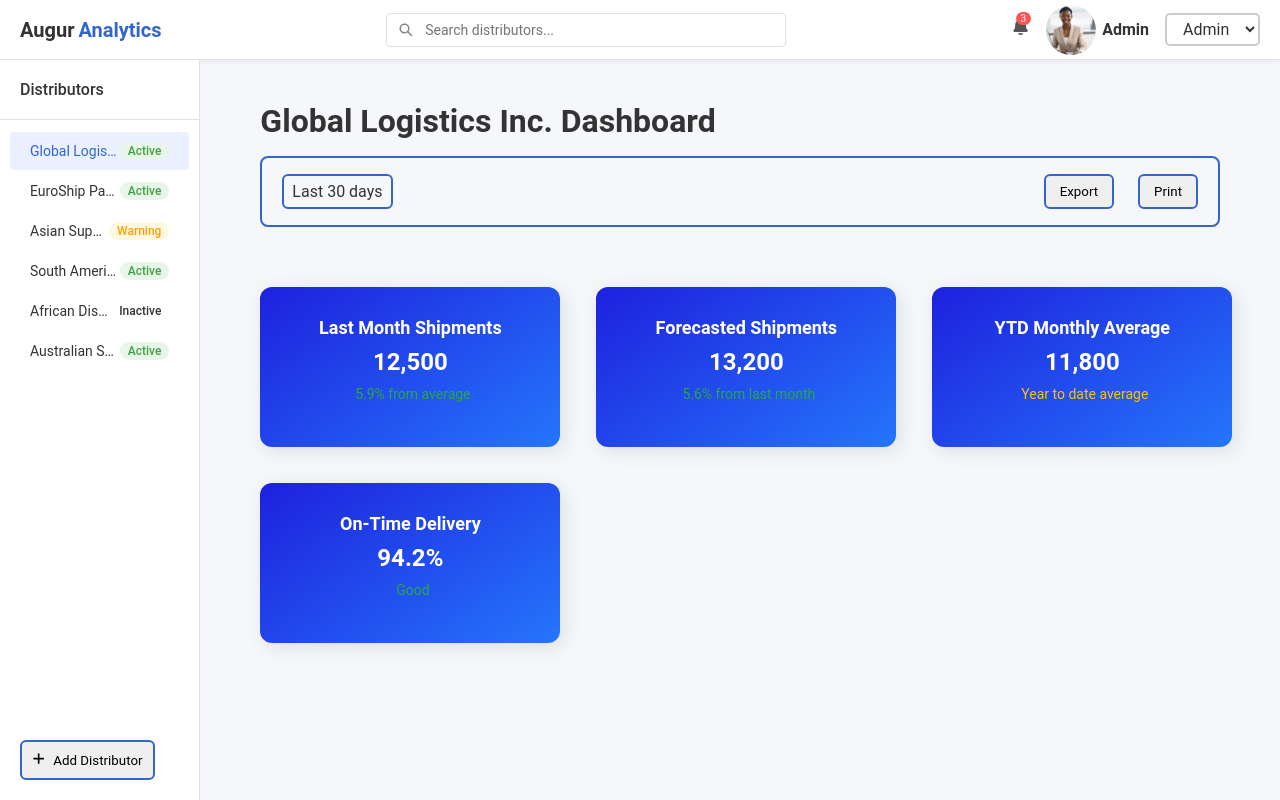
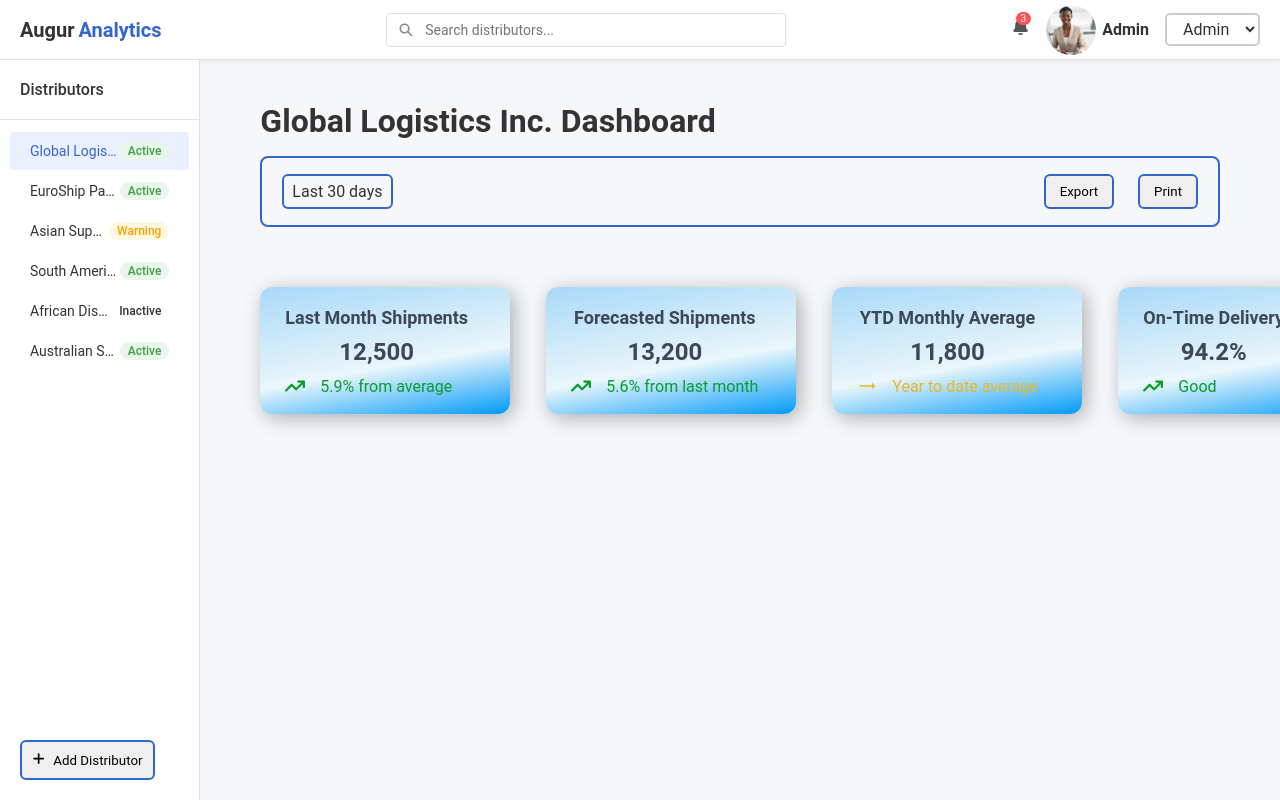
Before and after one commit to duokobia/augur-analytics, a React (Create React App) app: page / in a window 1280 px wide. Built offline with nearby package versions, Linux system fonts and the light colour scheme.

Commit message:
style: Style metric card

```diff
--- a/src/components/DistributorCard.js
+++ b/src/components/DistributorCard.js
@@ -1,6 +1,8 @@
 import React from "react";
 import PropTypes from "prop-types";
 import { FaArrowDown } from "react-icons/fa";
+import { FaArrowTrendUp } from "react-icons/fa6";
+import { MdOutlineTrendingFlat } from "react-icons/md";
 
 function DistributorCard({ title, value, trend, trendValue }) {
   return (
@@ -9,9 +11,11 @@ function DistributorCard({ title, value, trend, trendValue }) {
         <div className="card-title">{title}</div>
         <div className="card-value">{value}</div>
         <div className={`card-trend ${trend}`}>
-          {trend === "up" && <i className="fas fa-arrow-up"></i>}
-          {trend === "down" && <FaArrowDown className="arrow-down-icon" />}
-          {trend === "neutral" && <i className="fas fa-minus"></i>}
+          {trend === "up" && <FaArrowTrendUp className="arrow-icon" />}
+          {trend === "down" && <FaArrowDown className="arrow-icon" />}
+          {trend === "neutral" && (
+            <MdOutlineTrendingFlat className="arrow-icon" />
+          )}
           <span>{trendValue}</span>
         </div>
       </div>
--- a/src/styles.css
+++ b/src/styles.css
@@ -289,37 +289,29 @@ body {
 /* Distributor card */
 .metrics-container {
   display: grid;
-  grid-template-columns: repeat(3, 1fr);
+  grid-template-columns: repeat(4, 1fr);
   gap: 36px;
   padding: 36px 24px 36px 24px;
 }
 
 .metric-card {
-  background: linear-gradient(145deg, #1e21dd, #2575fc);
-  color: white;
+  background: linear-gradient(170deg, #a8d9f8 0%, #eaf6fb 60%, #009afa 100%);
+  color: #3e4756;
   border-radius: 12px;
-  padding: 20px;
-  width: 300px;
-  box-shadow: 4px 4px 20px rgba(0, 0, 0, 0.1);
+  padding: 10px 0 8px 25px;
+  min-width: 250px;
+  box-shadow: 4px 4px 20px rgba(0, 0, 0, 0.3);
   transition: all 0.3s ease;
   display: flex;
   flex-direction: column;
-  justify-content: space-between;
-  height: 160px;
+  justify-content: start;
+  align-items: start;
+  max-height: 160px;
 }
 
 .metric-card:hover {
   box-shadow: 8px 8px 30px rgba(0, 0, 0, 0.15);
   transform: translateY(-5px);
-}
-
-.card-icon {
-  font-size: 36px;
-  margin-bottom: 10px;
-  text-align: center;
-  background-color: rgba(255, 255, 255, 0.2);
-  padding: 10px;
-  border-radius: 50%;
 }
 
 .card-content {
@@ -341,17 +333,17 @@ body {
 
 .card-trend {
   display: flex;
-  justify-content: center;
+  justify-content: start;
   align-items: center;
-  font-size: 14px;
+  font-size: 16px;
 }
 
 .card-trend span {
-  margin-left: 5px;
+  margin-left: 15px;
 }
 
 .card-trend.up {
-  color: #28a745;
+  color: #0a9c2c;
 }
 
 .card-trend.down {
@@ -360,22 +352,10 @@ body {
 
 .card-trend.neutral {
   color: #ffc107;
+  color: #e9b824;
 }
-
-.card-trend i {
-  font-size: 18px;
-}
-
-.card-trend.up i {
-  color: #28a745;
-}
-
-.card-trend.down i {
-  color: #dc3545;
-}
-
-.card-trend.neutral i {
-  color: #ffc107;
+.arrow-icon {
+  font-size: 20px;
 }
 
 
```
